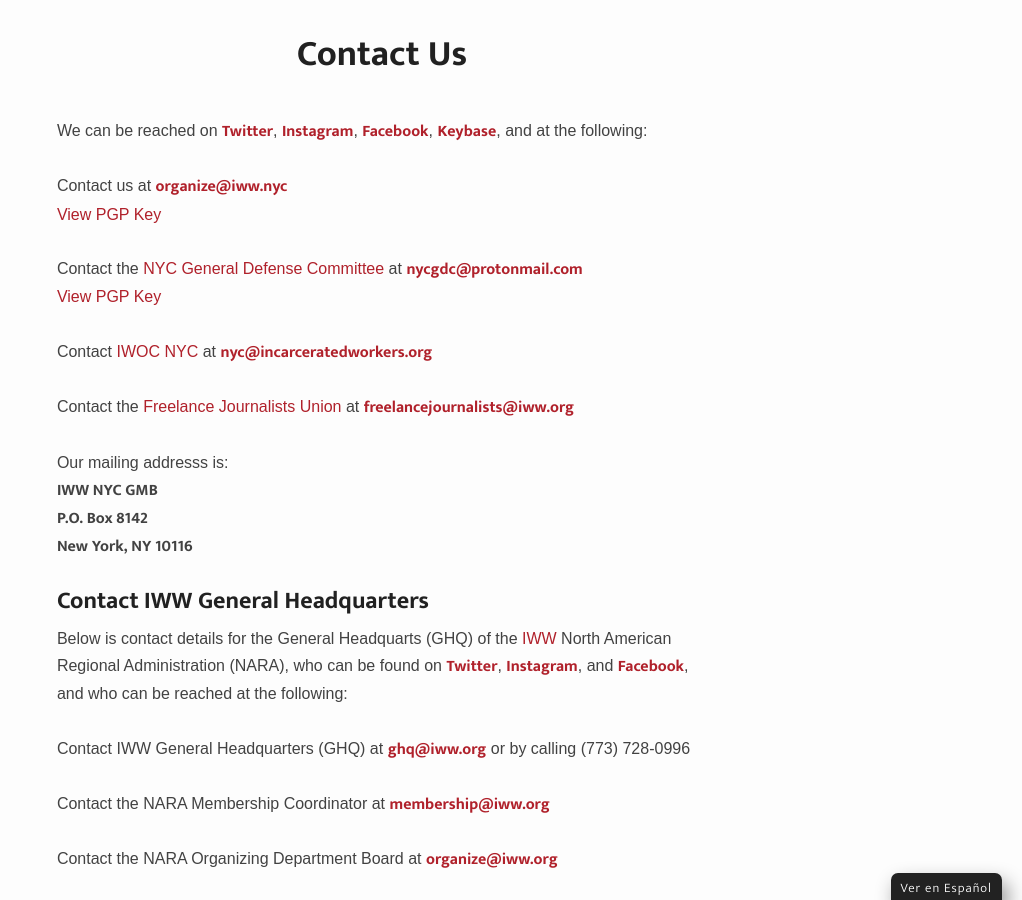
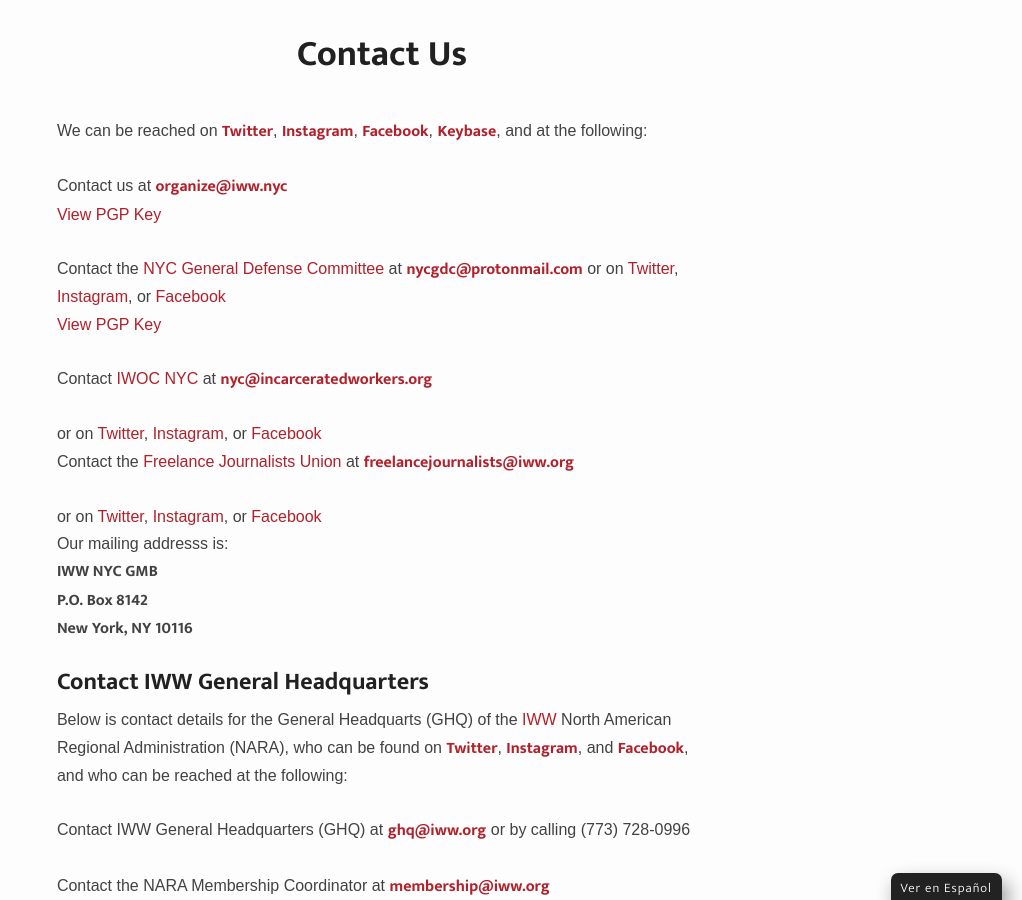
Before and after one commit to IWW-NYC-GMB/iww.nyc, a Jekyll site: the page built from contact.html, in a window 1280 px wide and 900 px high, scrolled down 661 px. Shown: the whole window, without its empty margins (258-1280 px from the left). Built offline with Jekyll 4.4.1, drawn with Linux system fonts in a browser that asks for light colours; some web fonts are replaced.

Commit message:
Update contact.html

```diff
--- a/contact.html
+++ b/contact.html
@@ -33,7 +33,7 @@
 <a id="organizeA" onclick="showHideDiv('organizeD', 'organizeA')" style="cursor:pointer;">Hide PGP Key</a><br><br>
 </div>
 
-Contact the <a href="{{ site.baseurl }}/gdc">NYC General Defense Committee</a> at <a href="mailto:nycgdc@protonmail.com"><strong>nycgdc@protonmail.com</strong></a><br>
+Contact the <a href="{{ site.baseurl }}/gdc">NYC General Defense Committee</a> at <a href="mailto:nycgdc@protonmail.com"><strong>nycgdc@protonmail.com</strong></a> or on <a href="https://twitter.com/nycgdc">Twitter</a>, <a href="https://instagram.com/nycgdc">Instagram</a>, or <a href="https://facebook.com/nycgdc">Facebook</a><br>
 <a id="nycgdcA" onclick="showHideDiv('nycgdcD', 'nycgdcA')" style="cursor:pointer;">View PGP Key</a><br><br>
 <div id="nycgdcD" style="display:none;margin-left:15px;">
 <a href="{{ site.baseurl }}/assets/keys/publickey.nycgdc@protonmail.com.asc">Download Public Key (.asc)</a><br>
@@ -58,9 +58,9 @@
 <a id="nycgdcA" onclick="showHideDiv('nycgdcD', 'nycgdcA')" style="cursor:pointer;">Hide PGP Key</a><br><br>
 </div>
 
-Contact <a href="https://incarceratedworkers.org/branches/new-york-city">IWOC NYC</a> at <a href="mailto:nyc@incarceratedworkers.org"><strong>nyc@incarceratedworkers.org</strong></a><br><br>
+Contact <a href="https://incarceratedworkers.org/branches/new-york-city">IWOC NYC</a> at <a href="mailto:nyc@incarceratedworkers.org"><strong>nyc@incarceratedworkers.org</strong></a><br><br> or on <a href="https://twitter.com/iwoc_nyc">Twitter</a>, <a href="https://instagram.com/iwoc_nyc">Instagram</a>, or <a href="https://facebook.com/iwocnyc">Facebook</a><br>
 
-Contact the <a href="https://freelancejournalistsunion.org">Freelance Journalists Union</a> at <a href="mailto:freelancejournalists@iww.org"><strong>freelancejournalists@iww.org</strong></a><br><br>
+Contact the <a href="https://freelancejournalistsunion.org">Freelance Journalists Union</a> at <a href="mailto:freelancejournalists@iww.org"><strong>freelancejournalists@iww.org</strong></a><br><br> or on <a href="https://twitter.com/iwwfju">Twitter</a>, <a href="https://instagram.com/iwwfju">Instagram</a>, or <a href="https://facebook.com/freelancejournalistsunion">Facebook</a><br>
 
 Our mailing addresss is:<br>
 <strong>IWW NYC GMB<br>
```
